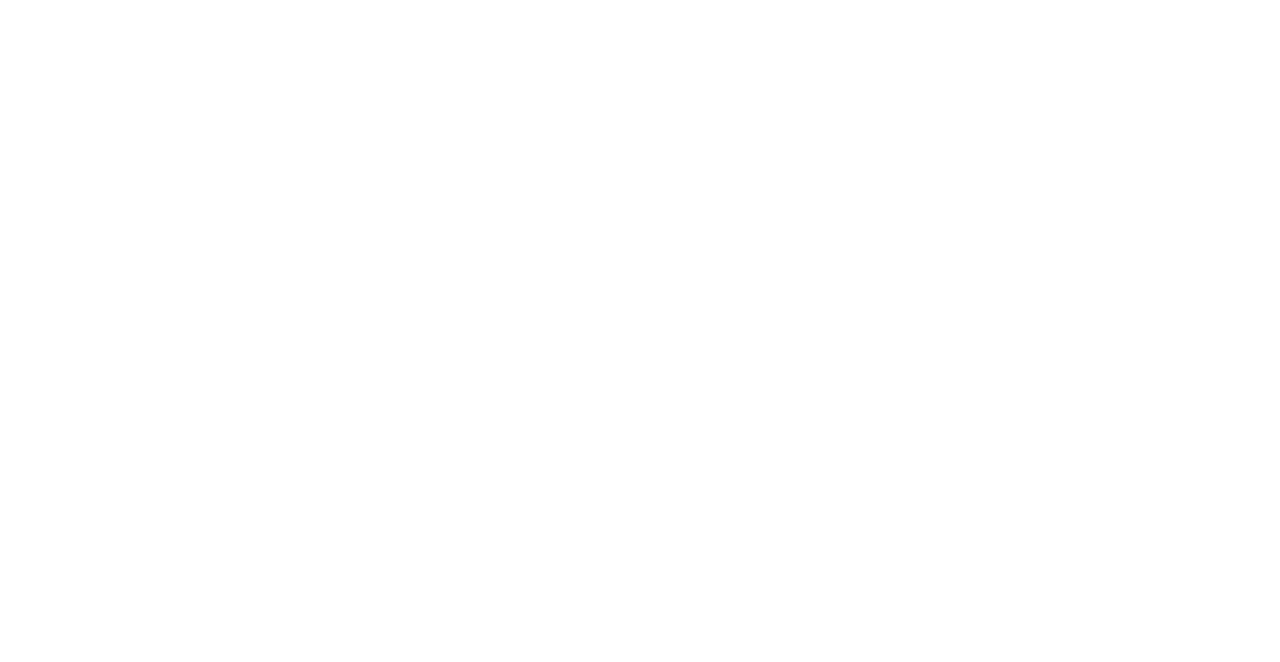
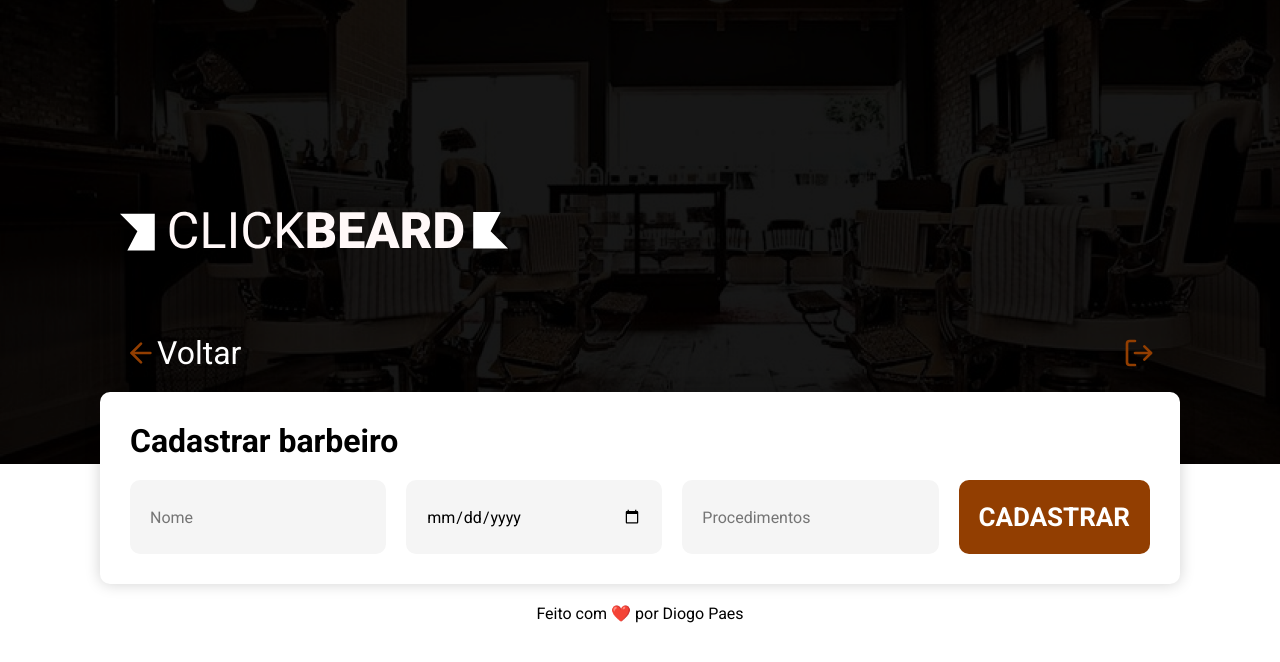
Before and after one commit to diogopaes/clickbeard, a React (Create React App) app in the folder front/: page /create-barber in a window 1280 px wide. Before the commit this address had no page. Shown: the top 662 px of the page. Built offline with nearby package versions, Linux system fonts and the light colour scheme.

Commit message:
feat: create barber

```diff
--- /dev/null
+++ b/front/src/components/CreateBarber/index.js
@@ -0,0 +1,38 @@
+import { FiLogOut, FiArrowLeft } from "react-icons/fi";
+import { Header } from "../Header";
+import { Container, Content } from "./styles";
+
+export function CreateBarber() {
+
+    function handleLoginOut() {
+        console.log("loginout")
+    }
+
+    return (
+        <>
+            <Header loged />
+            <Container>
+                <header>
+                    <button onClick={() => handleLoginOut()} >
+                        <FiArrowLeft/> Voltar
+                    </button>
+                    <button onClick={() => handleLoginOut()} >
+                        <FiLogOut/>
+                    </button>
+                </header>
+                <Content>
+                    <h1>Cadastrar barbeiro</h1>
+                    <form className="barbers">
+                        <input type="text" name="name" placeholder="Nome" />
+                        <input type="date" name="name" placeholder="Data de contratação" />
+
+                        <input type="text" name="procedures" placeholder="Procedimentos" />
+
+                        <button type="submit" className="btn">Cadastrar</button>
+                    </form>
+                </Content>
+                <p>Feito com ❤️ por Diogo Paes</p>
+            </Container>
+        </>
+    )
+}
--- a/front/src/components/CreateSchedule/styles.js
+++ b/front/src/components/CreateBarber/styles.js
@@ -6,7 +6,7 @@
     display: flex;
     align-items: center;
     flex-direction: column;
-    margin-top: -100px;
+    margin-top: -130px;
     padding: 0 20px;
     padding-bottom: 30px;
 
--- a/front/src/components/CreateSchedule/index.js
+++ b/front/src/components/CreateSchedule/index.js
@@ -26,8 +26,23 @@
                         <input type="date" placeholder="Selecione o dia e hora" />
                         <select name="hour" id="hour">
                             <option value="08:00">08:00</option>
-                            <option value="08:30">08:30</option>
-                            <option value="09:00">09:00</option>
+                            <option value="08:00">08:30</option>
+                            <option value="08:00">09:00</option>
+                            <option value="08:00">09:30</option>
+                            <option value="08:00">10:00</option>
+                            <option value="08:00">10:30</option>
+                            <option value="08:00">11:00</option>
+                            <option value="08:00">11:30</option>
+                            <option value="08:00">13:00</option>
+                            <option value="08:00">13:30</option>
+                            <option value="08:00">14:00</option>
+                            <option value="08:00">14:30</option>
+                            <option value="08:00">15:00</option>
+                            <option value="08:00">15:30</option>
+                            <option value="08:00">16:00</option>
+                            <option value="08:00">16:30</option>
+                            <option value="08:00">17:00</option>
+                            <option value="08:00">17:30</option>
                         </select>
 
                         <button type="submit" className="btn">Buscar</button>
--- a/front/src/routes.js
+++ b/front/src/routes.js
@@ -1,6 +1,7 @@
 import React from "react";
 import { Route, Routes } from "react-router-dom";
 import { Admin } from "./components/Admin";
+import { CreateBarber } from "./components/CreateBarber";
 import { CreateSchedule } from "./components/CreateSchedule";
 import { Dashboard } from "./components/Dashboard";
 
@@ -15,6 +16,7 @@
             <Route path="/dashboard" element={<Dashboard />} />
             <Route path="/create-schedule" element={<CreateSchedule />} />
             <Route path="/admin" element={<Admin />} />
+            <Route path="/create-barber" element={<CreateBarber />} />
         </Routes>
     )
 };
```
